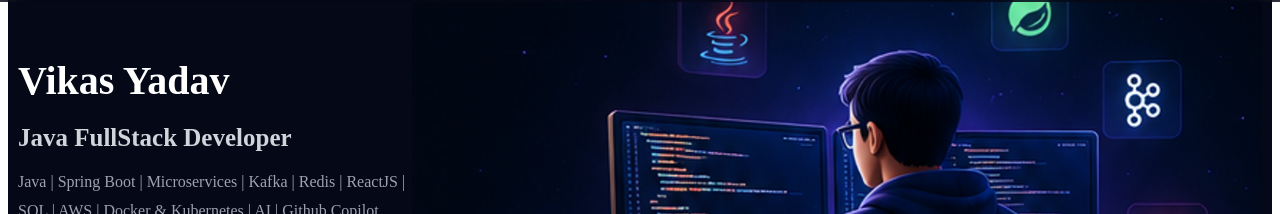
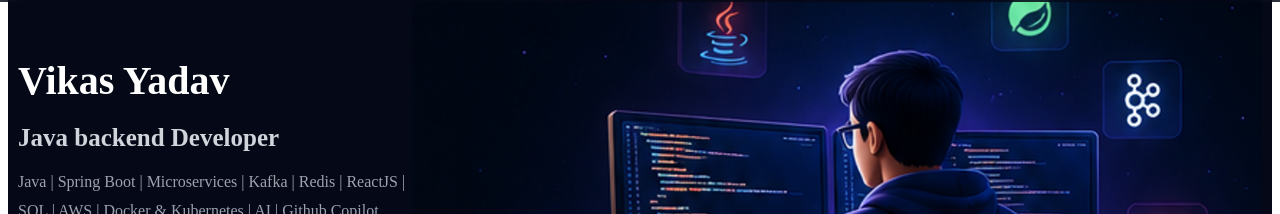
Before and after one commit to CoaderVikas/portfolio, a React (Vite) app: page / in a window 1280 px wide. Shown: the part 78-292 px from the top of the page. Built offline with nearby package versions, Linux system fonts and the light colour scheme.

Commit message:
modified changes

```diff
--- a/src/components/home/Hero.jsx
+++ b/src/components/home/Hero.jsx
@@ -9,7 +9,7 @@ function Hero() {
         <div className="hero-left">
           <h1 className="hero-title">Vikas Yadav</h1>
 
-          <h2 className="hero-subtitle">Java FullStack Developer</h2>
+          <h2 className="hero-subtitle">Java backend Developer</h2>
 
           <p className="hero-description">
             Java | Spring Boot | Microservices | Kafka | Redis | ReactJS | SQL |
```
